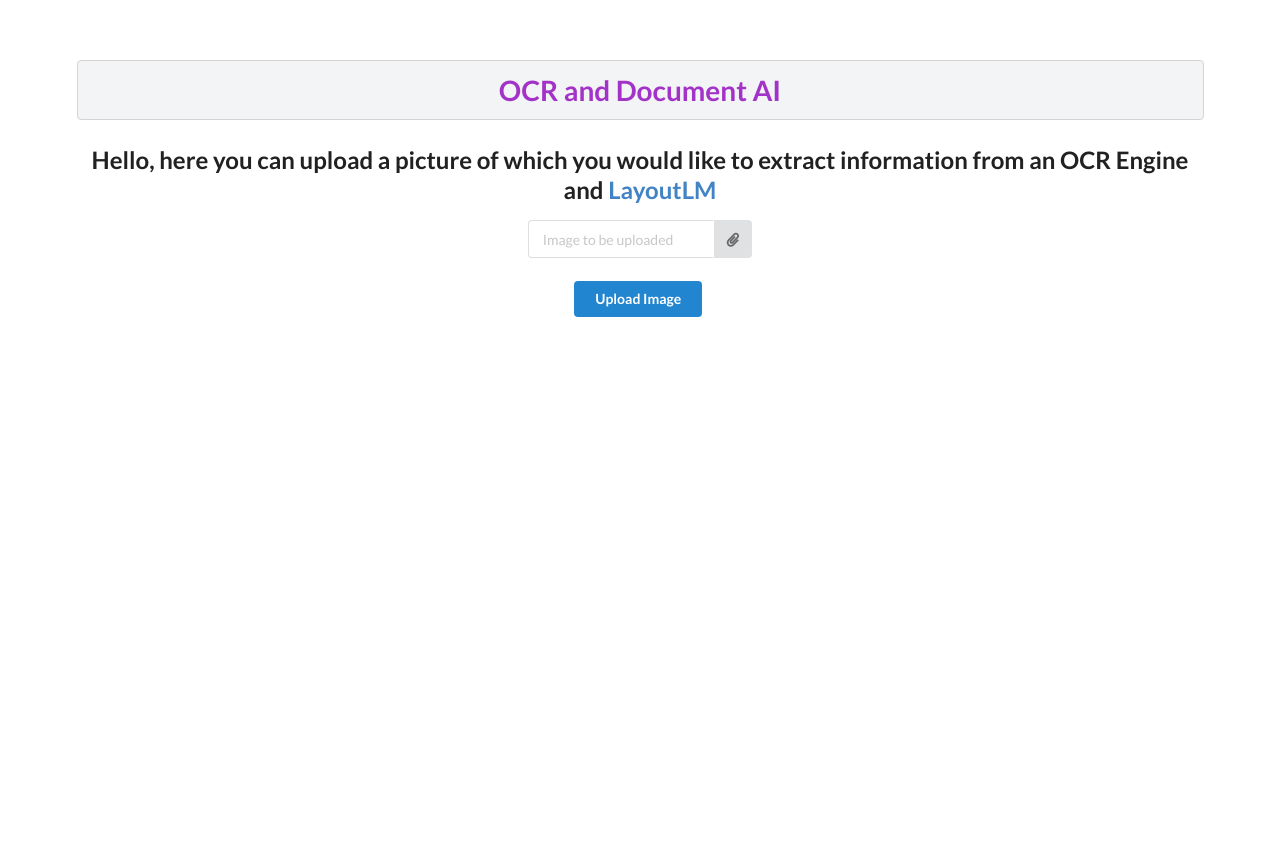
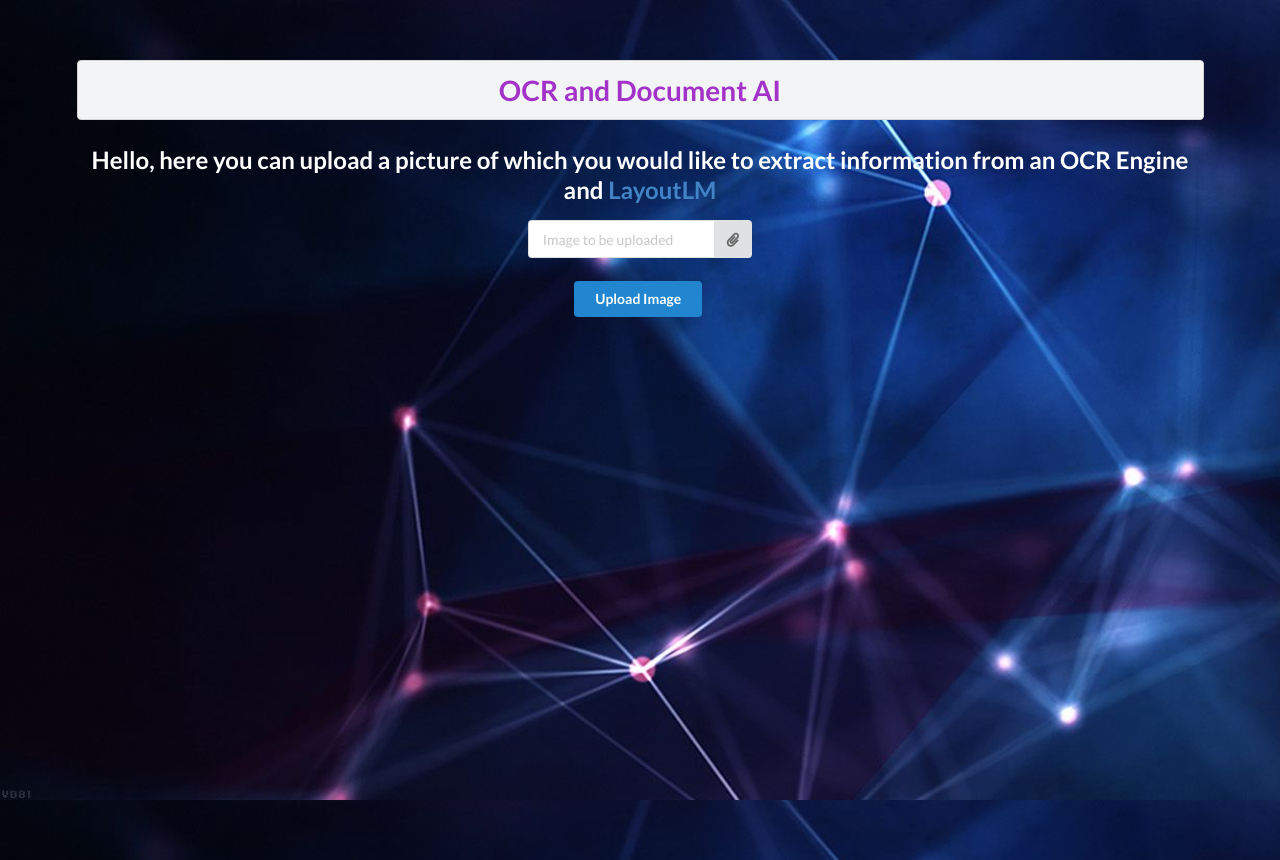
Before and after one commit to b-yogesh/OCR-FastAPI, a Python web app: template ocr-app/templates/index.html in a window 1280 px wide. Run offline with Jinja, Linux system fonts and the light colour scheme; the template is opened without the code that fills it, so the values that code supplies are empty; some libraries are stand-ins or nearby versions.

Commit message:
added bg + little ui improvement

```diff
--- a/ocr-app/templates/index.html
+++ b/ocr-app/templates/index.html
@@ -4,7 +4,7 @@
 
 <script src='static/js/upload.js' type="text/javascript"></script>
 
-<h2>Hello, here you can upload a picture of which you would like to extract information from an OCR Engine and <a herf='https://arxiv.org/abs/1912.13318'>LayoutLM</a> </h2>
+<h2 style="color: white">Hello, here you can upload a picture of which you would like to extract information from an OCR Engine and <a herf='https://arxiv.org/abs/1912.13318'>LayoutLM</a> </h2>
 
 <div class="ui action input">
     <input type="text" placeholder="Image to be uploaded" readonly>
@@ -18,6 +18,11 @@
     .ui.action.input input[type="file"] {
             display: none;
             }
+
+    body{
+        background-image: url('static/images/c_dots.jpg') !important;
+        background-size: cover !important;
+    }
 </style>
 
 <script>
@@ -40,14 +45,6 @@
 </button>
 
 <div class= "ui large images" id="overlayed_image">
-    <!-- <div>
-        <p>OCR</p>
-        <img class="image_1 ui fluid image" src="#" style="width:49%"></img>
-    </div>
-    <div>
-        <p>LayoutLM</p>
-      <img class="image_1 ui fluid image" src="#" style="width:49%"></img>
-    </div> -->
     <div class="ui container">
         <div class="ui two column grid centered">
             <div class="column">
@@ -59,7 +56,7 @@
             <div class="column">
             <div class="ui segment">
                 <h3>LayoutLM Predictions</h3>
-                <img class="image_1 ui fluid image" src="#" style="width:100%"></img>
+                <img class="image_2 ui fluid image" src="#" style="width:100%"></img>
             </div>
             </div>
         </div>
```
Also changed, not shown: ocr-app/static/images/c_dots.jpg (added), 1 other file.
